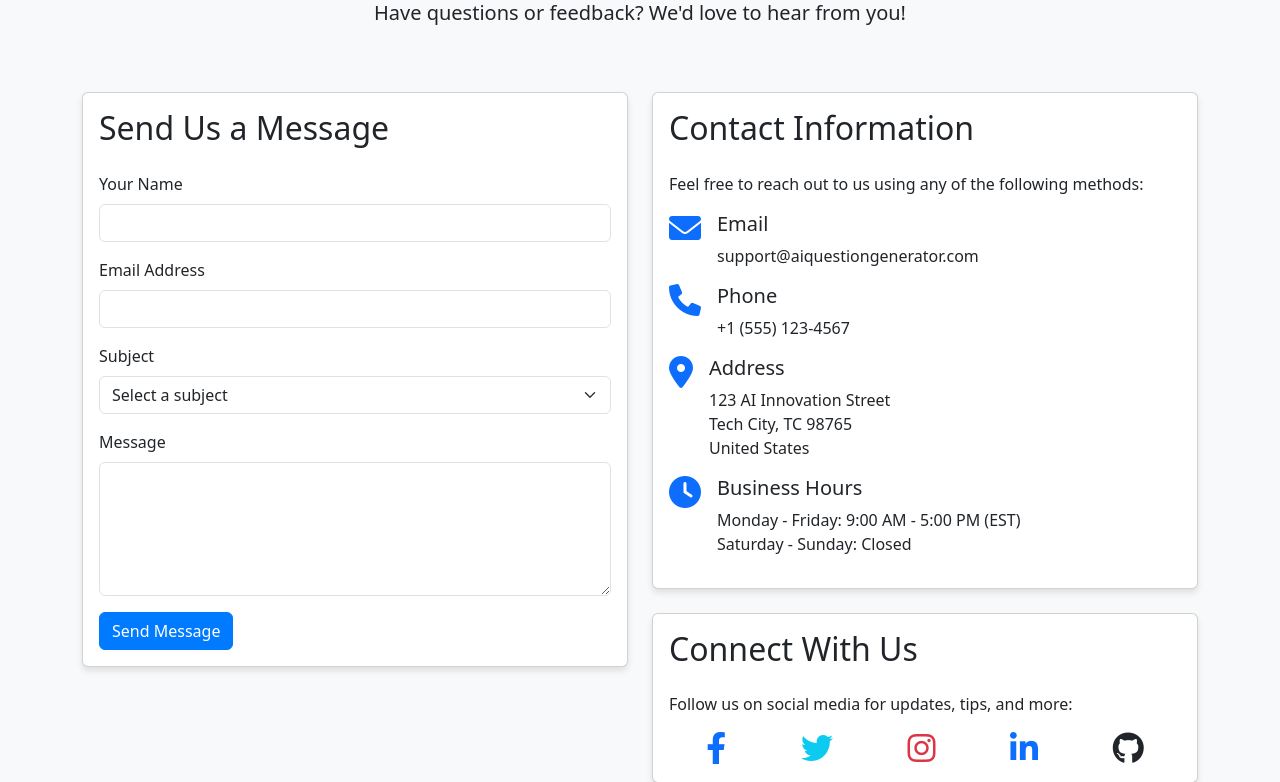
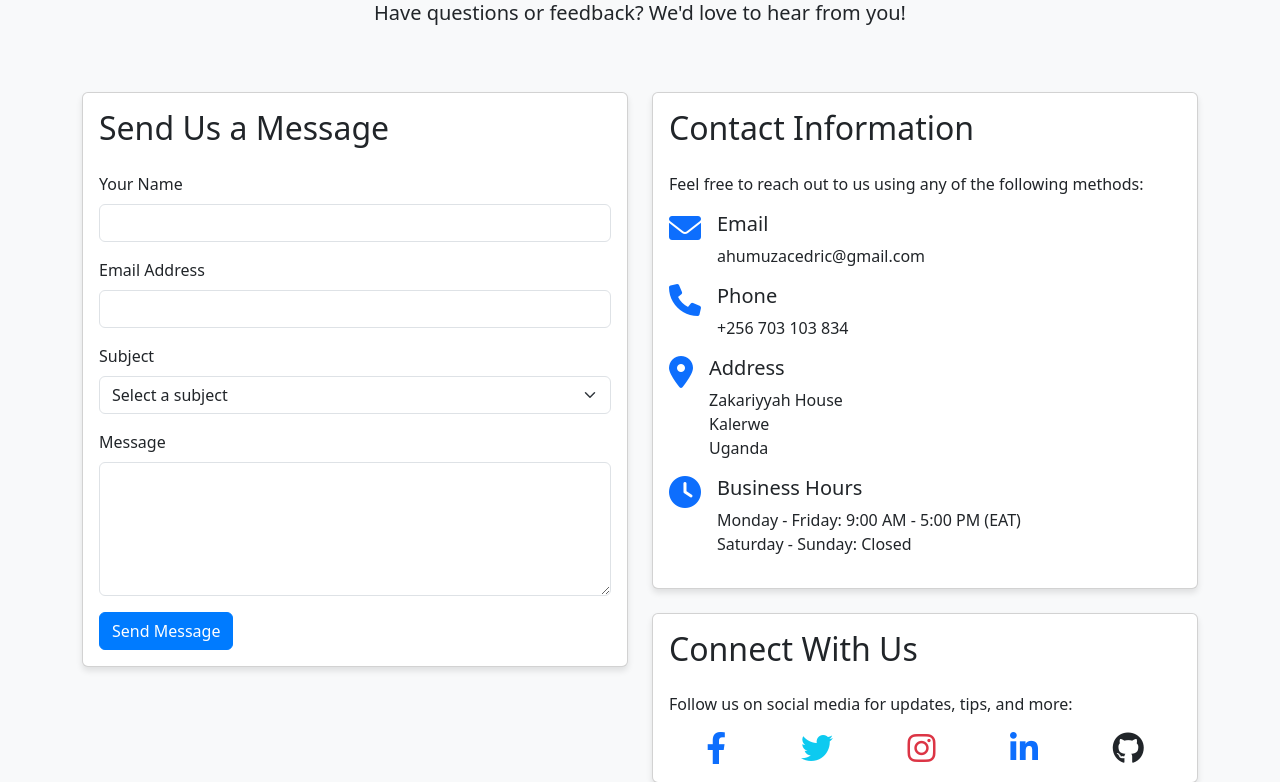
Before and after one commit to makangachristopher/AI-Based-Question-Generator-for-UBTEB, a Flask app: page /contact in a window 1280 px wide. Shown: the part 221-1003 px from the top of the page. Run offline with Flask 3, Linux system fonts and the light colour scheme.

Commit message:
new changes

```diff
--- a/app/templates/about.html
+++ b/app/templates/about.html
@@ -7,14 +7,14 @@
     <div class="row mb-5">
         <div class="col-md-12 text-center">
             <h1 class="display-4 mb-4">About AI Based Question Generation System</h1>
-            <p class="lead">An intelligent system that leverages AI to generate high-quality questions from your documents.</p>
+            <p class="lead">An intelligent system that leverages AI to generate high-quality questions from uploaded documents.</p>
         </div>
     </div>
 
     <div class="row mb-5">
         <div class="col-md-6">
             <h2 class="mb-4">Our Mission</h2>
-            <p>AI Based Question Generation System was created to simplify the process of creating educational assessments, quizzes, and study materials. Our mission is to help educators, students, and professionals save time while creating high-quality questions from their learning materials.</p>
+            <p>The AI Based Question Generation System was created to simplify the process of creating educational assessments, quizzes, and study materials. Our mission is to help educators, students, and professionals save time while creating high-quality questions from their learning materials.</p>
             <p>By leveraging the power of artificial intelligence and natural language processing, we can automatically generate relevant questions that test understanding and knowledge of any subject matter contained in your documents.</p>
         </div>
         <div class="col-md-6">
--- a/app/templates/contact.html
+++ b/app/templates/contact.html
@@ -58,7 +58,7 @@
                         </div>
                         <div>
                             <h5>Email</h5>
-                            <p class="mb-0">support@aiquestiongenerator.com</p>
+                            <p class="mb-0">ahumuzacedric@gmail.com</p>
                         </div>
                     </div>
 
@@ -68,7 +68,7 @@
                         </div>
                         <div>
                             <h5>Phone</h5>
-                            <p class="mb-0">+1 (555) 123-4567</p>
+                            <p class="mb-0">+256 703 103 834</p>
                         </div>
                     </div>
 
@@ -79,9 +79,9 @@
                         <div>
                             <h5>Address</h5>
                             <p class="mb-0">
-                                123 AI Innovation Street<br>
-                                Tech City, TC 98765<br>
-                                United States
+                                Zakariyyah House<br>
+                                Kalerwe<br>
+                               Uganda
                             </p>
                         </div>
                     </div>
@@ -93,7 +93,7 @@
                         <div>
                             <h5>Business Hours</h5>
                             <p class="mb-0">
-                                Monday - Friday: 9:00 AM - 5:00 PM (EST)<br>
+                                Monday - Friday: 9:00 AM - 5:00 PM (EAT)<br>
                                 Saturday - Sunday: Closed
                             </p>
                         </div>
```
